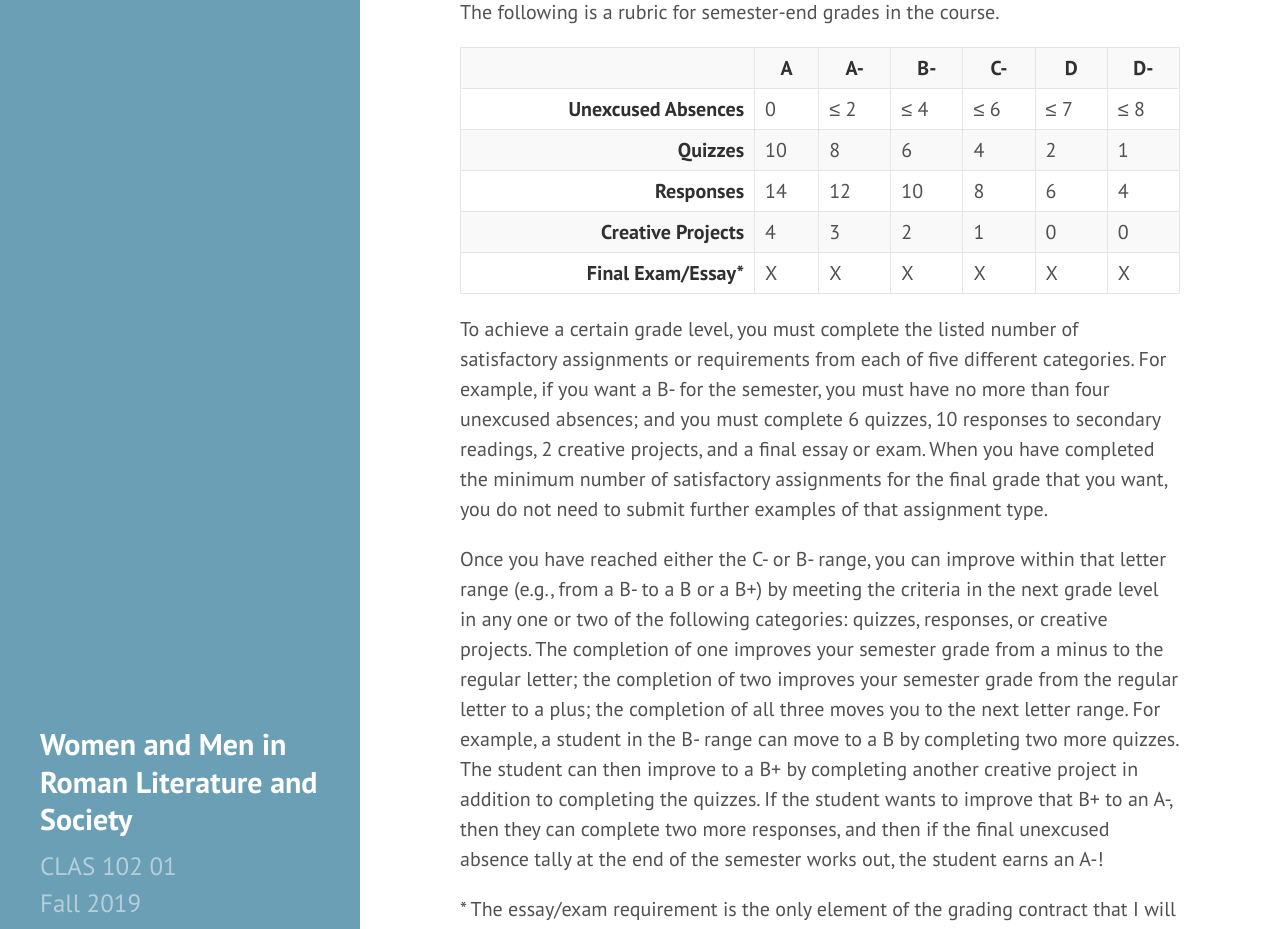
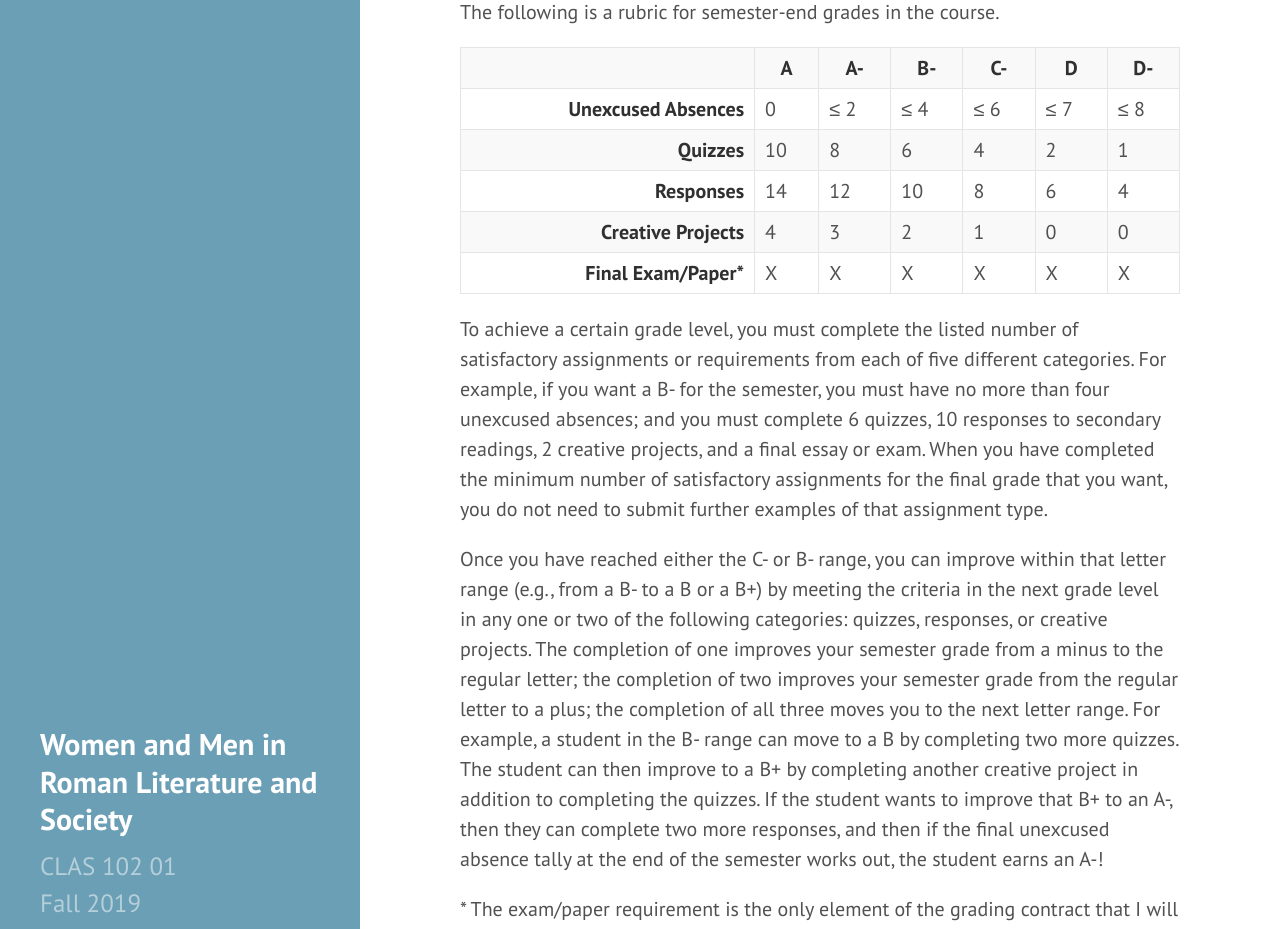
Before and after one commit to DLibatique/CLAS102-F19, a Jekyll site: the page built from _pages/4-grading.md, in a window 1280 px wide and 1400 px high, scrolled down 633 px. Shown: the top 929 px of the window. Built offline with Jekyll 4.4.1, drawn with Linux system fonts in a browser that asks for light colours; some of the changed text lies outside the part shown.

Commit message:
changed essay to paper

```diff
--- a/_pages/4-grading.md
+++ b/_pages/4-grading.md
@@ -64,7 +64,7 @@ The following is a rubric for semester-end grades in the course.
             <td>0</td>
         </tr>
         <tr>
-            <td class="row-start"><strong>Final Exam/Essay*</strong></td>
+            <td class="row-start"><strong>Final Exam/Paper*</strong></td>
             <td>X</td>
             <td>X</td>
             <td>X</td>
@@ -79,7 +79,7 @@ To achieve a certain grade level, you must complete the listed number of satisfa
 
 Once you have reached either the C- or B- range, you can improve within that letter range (e.g., from a B- to a B or a B+) by meeting the criteria in the next grade level in any one or two of the following categories: quizzes, responses, or creative projects. The completion of one improves your semester grade from a minus to the regular letter; the completion of two improves your semester grade from the regular letter to a plus; the completion of all three moves you to the next letter range. For example, a student in the B- range can move to a B by completing two more quizzes. The student can then improve to a B+ by completing another creative project in addition to completing the quizzes. If the student wants to improve that B+ to an A-, then they can complete two more responses, and then if the final unexcused absence tally at the end of the semester works out, the student earns an A-!
 
-\* The essay/exam requirement is the only element of the grading contract that I will grade subjectively, and its grade will contribute to a movement up or down in semester grade; see the specific guidelines below under [Final Exam or Paper Guidelines](#final-exam-or-paper).
+\* The exam/paper requirement is the only element of the grading contract that I will grade subjectively, and its grade will contribute to a movement up or down in semester grade; see the specific guidelines below under [Final Exam or Paper Guidelines](#final-exam-or-paper).
 
 It is possible to make up unsatisfactory assignments or requirements. At the beginning of the semester, each student will be allotted **three (3) tokens**. One token can be used to make up an unsatisfactory response or quiz or to subtract 1 from your number of unexcused absences, and three tokens are required for another attempt at an unsatisfactory creative project. No late assignments will be accepted without a documented reason.
 
```
